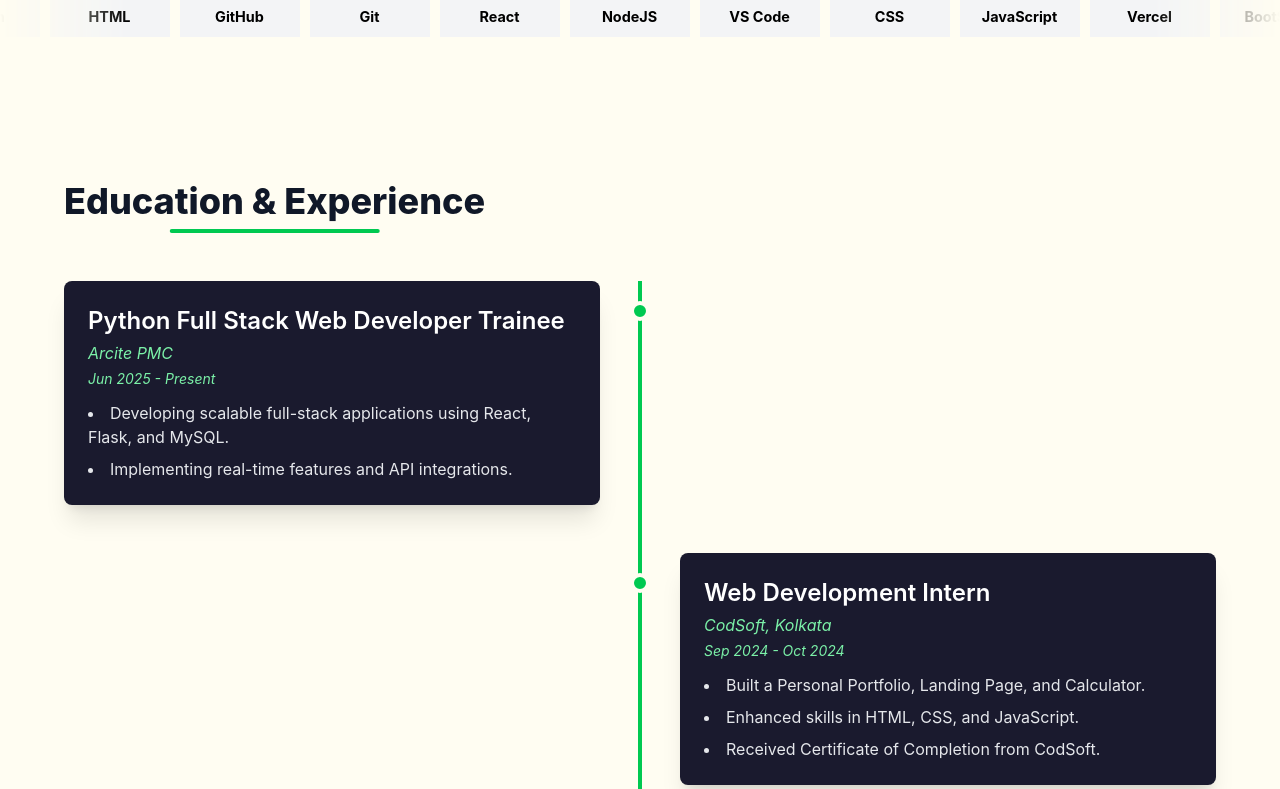
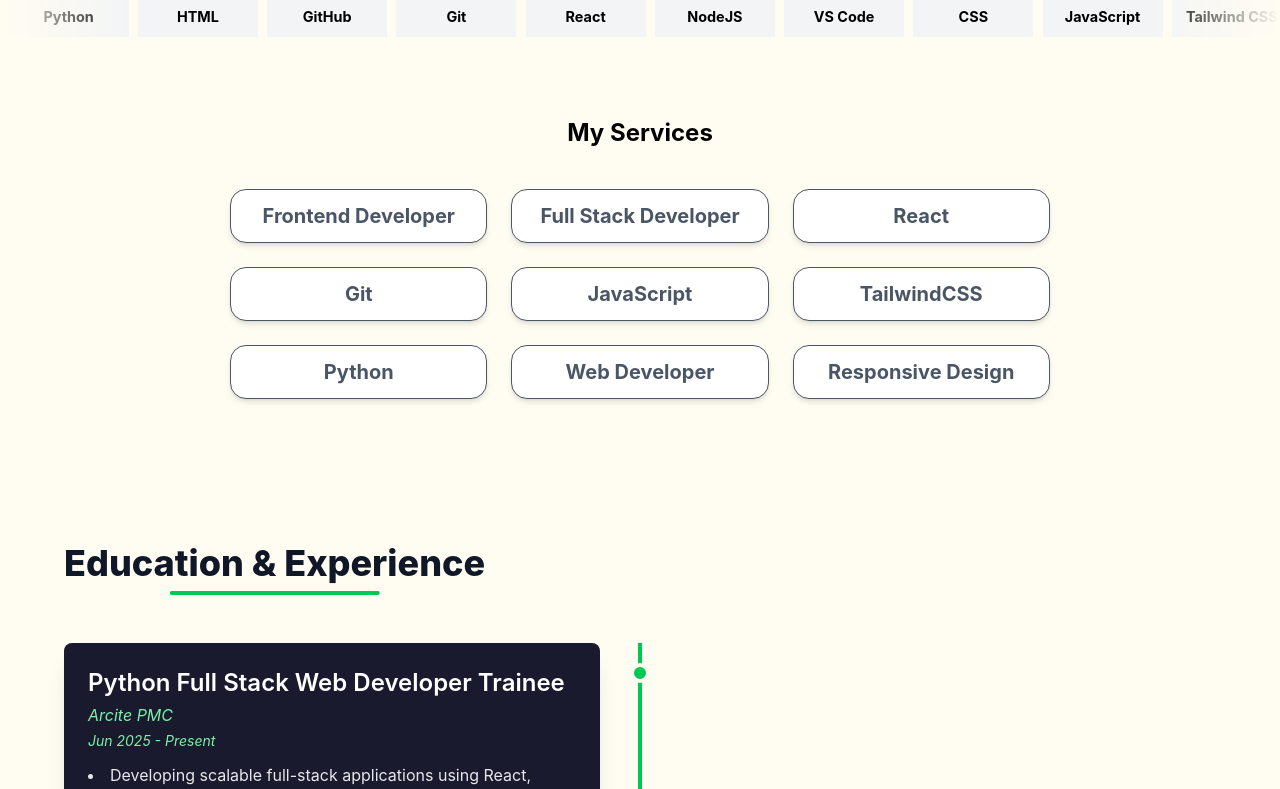
Before and after one commit to alanmathew190/react-portfolio, a React (Vite) app in the folder portfolio/: page / in a window 1280 px wide. Shown: the part 1291-2080 px from the top of the page. Built offline with nearby package versions, Linux system fonts and the light colour scheme.

Commit message:
added services

```diff
--- a/portfolio/src/components/Skills.jsx
+++ b/portfolio/src/components/Skills.jsx
@@ -13,6 +13,7 @@ import apiIcon from "../images/cloud-api.png";
 import bootIcon from "../images/bootstrap.png"
 import { motion } from "framer-motion";
 import vercelIcon from "../images/Vercel.png"
+import tailIcon from "../images/Tailwind CSS.png"
 
   const icons = [
     { src: jsIcon, alt: "JavaScript" },
@@ -27,6 +28,7 @@ import vercelIcon from "../images/Vercel.png"
     { src: apiIcon, alt: "API" },
     { src: bootIcon, alt: "BootStrap" },
     { src: vercelIcon, alt: "Vercel" },
+    { src: tailIcon, alt: "Tailwind CSS" },
   ];
 
 
@@ -87,6 +89,28 @@ function Skills() {
           ))}
         </div>
       </div>
+      <h1 className="mt-20 text-2xl font-bold text-center">My Services</h1>
+      <div className="grid grid-cols-2 md:grid-cols-3 gap-6 text-center w-fit m-auto mt-10 text-xl text-gray-600 font-bold">
+        {[
+          "Frontend Developer",
+          "Full Stack Developer",
+          "React",
+          "Git",
+          "JavaScript",
+          "TailwindCSS",
+          "Python",
+          "Web Developer",
+          "Responsive Design",
+        ].map((skill, i) => (
+          <motion.p
+            key={i}
+            className="px-7 py-3 rounded-2xl border shadow-md bg-white hover:shadow-blue-400/50 hover:scale-105 transition"
+            whileHover={{ rotate: -2, scale: 1.05 }}
+          >
+            {skill}
+          </motion.p>
+        ))}
+      </div>
     </div>
   );
 }
--- a/portfolio/tailwind.config.js
+++ b/portfolio/tailwind.config.js
@@ -1,9 +1,9 @@
-/** @type {import('tailwindcss').Config} */
-module.exports = {
-  darkMode: "class", // enable class-based dark mode
-  content: ["./src/**/*.{js,jsx,ts,tsx}"],
-  theme: {
-    extend: {},
+/* tailwind.config.js */
+theme: {
+  extend: {
+    fontFamily: {
+      heading: ['Poppins', 'sans-serif'],
+      body: ['Inter', 'sans-serif'],
+    },
   },
-  plugins: [],
-};
+}
```
Also changed, not shown: portfolio/src/images/Tailwind CSS.png (added).
